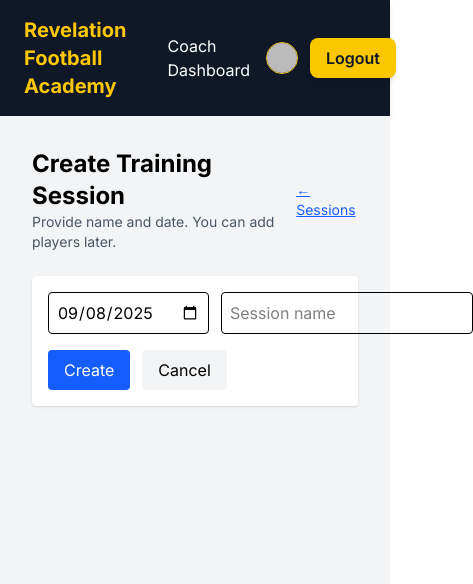
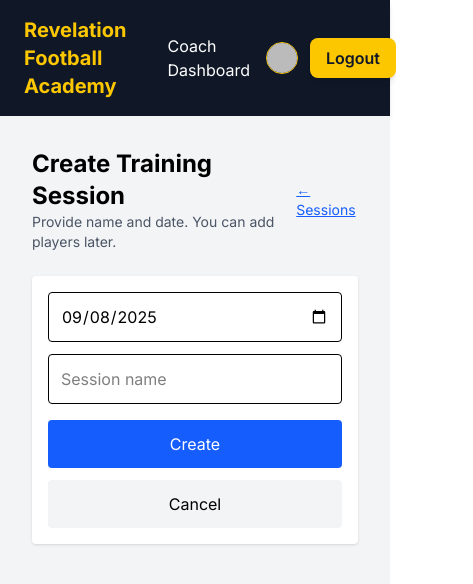
Before and after one commit to BatScream/club-website, a Next.js app: page /dashboard/sessions/create in a window 390 px wide. Shown: the top 584 px of the page, 473 px wide, since content can reach past the window. Built offline with nearby package versions, Linux system fonts and the light colour scheme; no server answers; the database is empty; sample sign-in values are in the browser's storage.

Commit message:
Adds support for mobile devices.

```diff
--- a/src/app/dashboard/players/page.tsx
+++ b/src/app/dashboard/players/page.tsx
@@ -5,7 +5,6 @@ import { authOptions } from "@/lib/auth";
 import { redirect } from "next/navigation";
 import { connectDB } from "@/lib/mongodb";
 import { Player, PlayerType } from "@/models/player";
-import { Types } from "mongoose";
 
 type PlayerRow = {
   _id: string;
@@ -16,33 +15,27 @@ type PlayerRow = {
 };
 
 export default async function PlayersPage() {
-  // auth guard
   const session = await getServerSession(authOptions);
   if (!session) {
     redirect("/api/auth/signin?callbackUrl=/dashboard/players");
   }
 
-  try {
   await connectDB();
 
-    // Type the raw results as PlayerType with ObjectId _id (no `any`)
-    const rawPlayers = (await Player.find()
-      .sort({ createdAt: -1 })
-      .limit(500)
-      .lean()
-      .exec()) as Array<PlayerType & { _id: Types.ObjectId }>;
+  const rawPlayers = (await Player.find().sort({ name: 1 }).lean().exec()) as Array<
+    PlayerType & { _id: unknown }
+  >;
 
-    // Map/normalize into the tidy PlayerRow[] shape (convert ObjectId -> string)
-    const players: PlayerRow[] = rawPlayers.map((r) => ({
-      _id: r._id.toString(),
-      name: String(r.name),
-      age: Number(r.age ?? 0),
-      jersey: Number(r.jersey ?? 0),
-      createdAt: r.createdAt ?? undefined,
+  const players: PlayerRow[] = rawPlayers.map((p) => ({
+    _id: String(p._id),
+    name: String(p.name),
+    age: Number(p.age ?? 0),
+    jersey: Number(p.jersey ?? 0),
+    createdAt: p.createdAt ?? undefined,
   }));
 
   return (
-      <main className="min-h-screen bg-gray-100 p-8">
+    <main className="min-h-screen bg-gray-100 p-6">
       <div className="max-w-5xl mx-auto">
         <header className="flex items-center justify-between mb-6">
           <div>
@@ -54,17 +47,14 @@ export default async function PlayersPage() {
             <Link href="/dashboard" className="inline-block px-3 py-2 rounded bg-white shadow hover:shadow-md">
               ← Back to Dashboard
             </Link>
-
-              <Link
-                href="/dashboard/register-player"
-                className="inline-block px-4 py-2 rounded bg-blue-600 text-white hover:bg-blue-700"
-              >
+            <Link href="/dashboard/register-player" className="inline-block px-4 py-2 rounded bg-blue-600 text-white hover:bg-blue-700">
               + Register Player
             </Link>
           </div>
         </header>
 
-          <div className="bg-white shadow rounded-lg overflow-x-auto">
+        {/* Desktop/table view */}
+        <div className="hidden md:block bg-white shadow rounded-lg overflow-x-auto">
           <table className="min-w-full text-left divide-y divide-gray-200">
             <thead className="bg-gray-50">
               <tr>
@@ -74,54 +64,40 @@ export default async function PlayersPage() {
                 <th className="px-6 py-3 text-xs font-medium text-gray-500 uppercase tracking-wider">Registered At</th>
               </tr>
             </thead>
-
             <tbody className="bg-white divide-y divide-gray-100">
               {players.length === 0 ? (
                 <tr>
-                    <td colSpan={4} className="px-6 py-8 text-center text-gray-500">
-                      No players registered yet.
-                    </td>
+                  <td colSpan={4} className="px-6 py-8 text-center text-gray-500">No players registered yet.</td>
                 </tr>
               ) : (
-                  players.map((p) => {
-                    const created = p.createdAt ? new Date(p.createdAt).toLocaleString() : "-";
-                    return (
+                players.map((p) => (
                   <tr key={p._id}>
                     <td className="px-6 py-4 whitespace-nowrap text-sm font-medium text-gray-900">{p.name}</td>
                     <td className="px-6 py-4 whitespace-nowrap text-sm text-gray-700">{p.age}</td>
                     <td className="px-6 py-4 whitespace-nowrap text-sm text-gray-700">{p.jersey}</td>
-                        <td className="px-6 py-4 whitespace-nowrap text-sm text-gray-500">{created}</td>
+                    <td className="px-6 py-4 whitespace-nowrap text-sm text-gray-500">{p.createdAt ? new Date(p.createdAt).toLocaleString() : "-"}</td>
                   </tr>
-                    );
-                  })
+                ))
               )}
             </tbody>
           </table>
         </div>
+
+        {/* Mobile/cards view */}
+        <div className="md:hidden space-y-3">
+          {players.map((p) => (
+            <div key={p._id} className="bg-white shadow rounded-lg p-4">
+              <div className="flex items-center justify-between">
+                <div className="min-w-0">
+                  <div className="font-medium truncate">{p.name}</div>
+                  <div className="text-sm text-gray-500 truncate">Jersey: #{p.jersey} • Age: {p.age}</div>
                 </div>
-      </main>
-    );
-  } catch (err: unknown) {
-    if (err instanceof Error) {
-      console.error("PlayersPage error:", err.message);
-    } else {
-      console.error("PlayersPage unknown error:", err);
-    }
-
-    return (
-      <main className="min-h-screen bg-gray-100 p-8">
-        <div className="max-w-3xl mx-auto">
-          <h1 className="text-2xl font-bold mb-4">Players</h1>
-          <div className="p-6 bg-white shadow rounded">
-            <p className="text-red-600">Unable to load players. Check server logs for details.</p>
-            <div className="mt-4">
-              <Link href="/dashboard" className="text-sm text-blue-600 underline">
-                ← Back to Dashboard
-              </Link>
+                <div className="text-sm text-gray-500">{p.createdAt ? new Date(p.createdAt).toLocaleDateString() : ""}</div>
               </div>
+            </div>
+          ))}
         </div>
       </div>
     </main>
   );
 }
-}
--- a/src/app/dashboard/sessions/create/page.tsx
+++ b/src/app/dashboard/sessions/create/page.tsx
@@ -2,25 +2,12 @@
 import { getServerSession } from "next-auth";
 import { authOptions } from "@/lib/auth";
 import { redirect } from "next/navigation";
-import { connectDB } from "@/lib/mongodb";
 import Link from "next/link";
 import CreateSessionForm from "@/components/CreateSessionForm";
-import { Player, PlayerType } from "@/models/player";
-
-type PlayerRow = { _id: string; name: string; jersey?: number };
 
 export default async function CreateSessionPage() {
   const session = await getServerSession(authOptions);
   if (!session) redirect("/api/auth/signin?callbackUrl=/dashboard/sessions/create");
-
-  await connectDB();
-  const rawPlayers = (await Player.find().sort({ name: 1 }).lean().exec()) as Array<PlayerType & { _id: unknown }>;
-  const players: PlayerRow[] = rawPlayers.map((p) => ({
-    _id: String(p._id),
-    name: String(p.name),
-    jersey: p.jersey ?? undefined,
-  }));
-
   return (
     <main className="min-h-screen bg-gray-100 p-8">
       <div className="max-w-3xl mx-auto">
@@ -33,7 +20,7 @@ export default async function CreateSessionPage() {
         </header>
 
         <div className="bg-white shadow rounded p-4">
-          <CreateSessionForm players={players} />
+          <CreateSessionForm />
         </div>
       </div>
     </main>
--- /dev/null
+++ b/src/app/head.tsx
@@ -0,0 +1,9 @@
+// src/app/head.tsx
+export default function Head() {
+  return (
+    <>
+      <meta name="viewport" content="width=device-width, initial-scale=1" />
+      <title>Coach Dashboard</title>
+    </>
+  );
+}
--- a/src/components/CreateSessionForm.tsx
+++ b/src/components/CreateSessionForm.tsx
@@ -1,15 +1,13 @@
-// components/CreateSessionForm.tsx
+// src/components/CreateSessionForm.tsx
 "use client";
 
 import { useState } from "react";
 import { useRouter } from "next/navigation";
-import LoadingButton from "@/components/LoadingButton";
+import LoadingButton from "./LoadingButton";
 
-type PlayerRow = { _id: string; name: string; jersey?: number };
-
-export default function CreateSessionForm({ }: { players: PlayerRow[] }) {
-    const [date, setDate] = useState(() => new Date().toISOString().slice(0, 10));
-    const [name, setName] = useState("");
+export default function CreateSessionForm() {
+  const [date, setDate] = useState<string>(() => new Date().toISOString().slice(0, 10));
+  const [name, setName] = useState<string>("");
   const [loading, setLoading] = useState(false);
   const [error, setError] = useState<string | null>(null);
   const router = useRouter();
@@ -31,8 +29,8 @@ export default function CreateSessionForm({ }: { players: PlayerRow[] }) {
       } else {
         setError(j.error || "Failed to create session");
       }
-        } catch (err) {
-            setError("Network error" + err);
+    } catch {
+      setError("Network error");
     } finally {
       setLoading(false);
     }
@@ -40,22 +38,42 @@ export default function CreateSessionForm({ }: { players: PlayerRow[] }) {
 
   return (
     <form onSubmit={handleSubmit} className="space-y-4">
-            <div className="flex gap-3">
-                <input type="date" value={date} onChange={(e) => setDate(e.target.value)} className="p-2 border rounded" required />
-                <input type="text" placeholder="Session name" value={name} onChange={(e) => setName(e.target.value)} className="flex-1 p-2 border rounded" required />
+      <div className="grid grid-cols-1 md:grid-cols-2 gap-3">
+        <input
+          type="date"
+          value={date}
+          onChange={(e) => setDate(e.target.value)}
+          className="w-full p-3 border rounded"
+          required
+        />
+        <input
+          type="text"
+          value={name}
+          onChange={(e) => setName(e.target.value)}
+          placeholder="Session name"
+          className="w-full p-3 border rounded"
+          required
+        />
       </div>
 
       {error && <p className="text-red-600">{error}</p>}
 
-            <div className="flex gap-3">
+      <div className="flex flex-col sm:flex-row gap-3">
         <LoadingButton
           type="submit"
           loading={loading}
-                    className="px-4 py-2 bg-blue-600 text-white rounded disabled:opacity-60"
+          className="w-full sm:w-auto px-4 py-3 bg-blue-600 text-white rounded disabled:opacity-60"
         >
           {loading ? "Creating…" : "Create"}
         </LoadingButton>
-                <button type="button" onClick={() => router.back()} className="px-4 py-2 bg-gray-100 rounded">Cancel</button>
+
+        <button
+          type="button"
+          onClick={() => history.back()}
+          className="w-full sm:w-auto px-4 py-3 bg-gray-100 rounded"
+        >
+          Cancel
+        </button>
       </div>
     </form>
   );
--- a/src/components/LoadingButton.tsx
+++ b/src/components/LoadingButton.tsx
@@ -11,7 +11,7 @@ type Props = React.ButtonHTMLAttributes<HTMLButtonElement> & {
 
 export default function LoadingButton({
   loading = false,
-  spinnerSize = 16,
+  spinnerSize = 18,
   children,
   disabled,
   className = "",
@@ -24,10 +24,7 @@ export default function LoadingButton({
       {...rest}
       disabled={isDisabled}
       aria-busy={loading}
-      className={
-        "inline-flex items-center justify-center gap-2 px-4 py-2 rounded focus:outline-none " +
-        className
-      }
+      className={`inline-flex items-center justify-center gap-2 rounded focus:outline-none ${className}`}
     >
       {loading && <LoadingSpinner size={spinnerSize} />}
       <span>{children}</span>
--- a/src/components/LoadingSpinner.tsx
+++ b/src/components/LoadingSpinner.tsx
@@ -1,8 +1,7 @@
 // src/components/LoadingSpinner.tsx
 "use client";
 
-export default function LoadingSpinner({ size = 20 }: { size?: number }) {
-  // size in px
+export default function LoadingSpinner({ size = 18 }: { size?: number }) {
   const s = size;
   return (
     <svg
@@ -17,14 +16,14 @@ export default function LoadingSpinner({ size = 20 }: { size?: number }) {
         cy="12"
         r="10"
         stroke="currentColor"
-        strokeWidth="4"
+        strokeWidth="3"
         strokeOpacity="0.25"
         fill="none"
       />
       <path
         d="M4 12a8 8 0 018-8"
         stroke="currentColor"
-        strokeWidth="4"
+        strokeWidth="3"
         strokeLinecap="round"
         fill="none"
       />
```
Also changed, not shown: src/app/dashboard/page.tsx (+4 -11 lines), src/app/dashboard/register-player/page.tsx (+32 -20 lines), src/app/dashboard/sessions/page.tsx (+6 -7 lines), src/components/EditSessionAttendees.tsx (+19 -12 lines), src/components/RegisteredToast.tsx (+2 -6 lines). Lines whose indentation alone changed are shown as unchanged.
